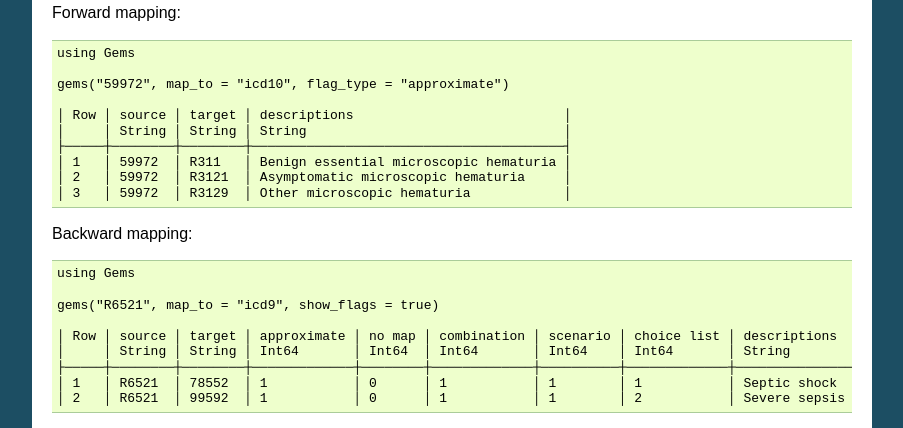
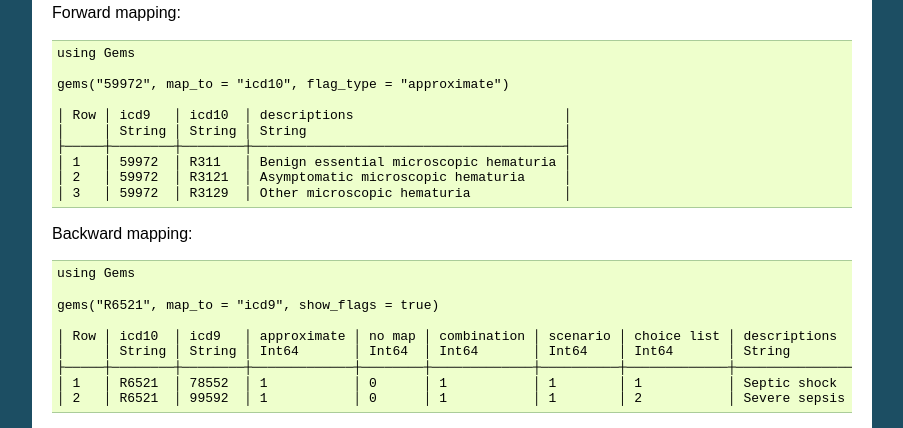
Before and after one commit to patrickmlong/Gems, a Sphinx documentation site: the page built from docs/source/index.rst, in a window 1280 px wide. Shown: the part 972-1400 px from the top of the page, without its empty margins (198-1101 px from the left). Built offline with Sphinx 7.4.7, drawn with Linux system fonts in a browser that asks for light colours.

Commit message:
Update index.rst

```diff
--- a/docs/source/index.rst
+++ b/docs/source/index.rst
@@ -50,7 +50,7 @@
 
     gems("59972", map_to = "icd10", flag_type = "approximate")
 
-    │ Row │ source │ target │ descriptions                           │
+    │ Row │ icd9   │ icd10  │ descriptions                           │
     │     │ String │ String │ String                                 │
     ├─────┼────────┼────────┼────────────────────────────────────────┤
     │ 1   │ 59972  │ R311   │ Benign essential microscopic hematuria │
@@ -64,7 +64,7 @@
 
     gems("R6521", map_to = "icd9", show_flags = true)
 
-    │ Row │ source │ target │ approximate │ no map │ combination │ scenario │ choice list │ descriptions  │
+    │ Row │ icd10  │ icd9   │ approximate │ no map │ combination │ scenario │ choice list │ descriptions  │
     │     │ String │ String │ Int64       │ Int64  │ Int64       │ Int64    │ Int64       │ String        │
     ├─────┼────────┼────────┼─────────────┼────────┼─────────────┼──────────┼─────────────┼───────────────┤
     │ 1   │ R6521  │ 78552  │ 1           │ 0      │ 1           │ 1        │ 1           │ Septic shock  │
```
